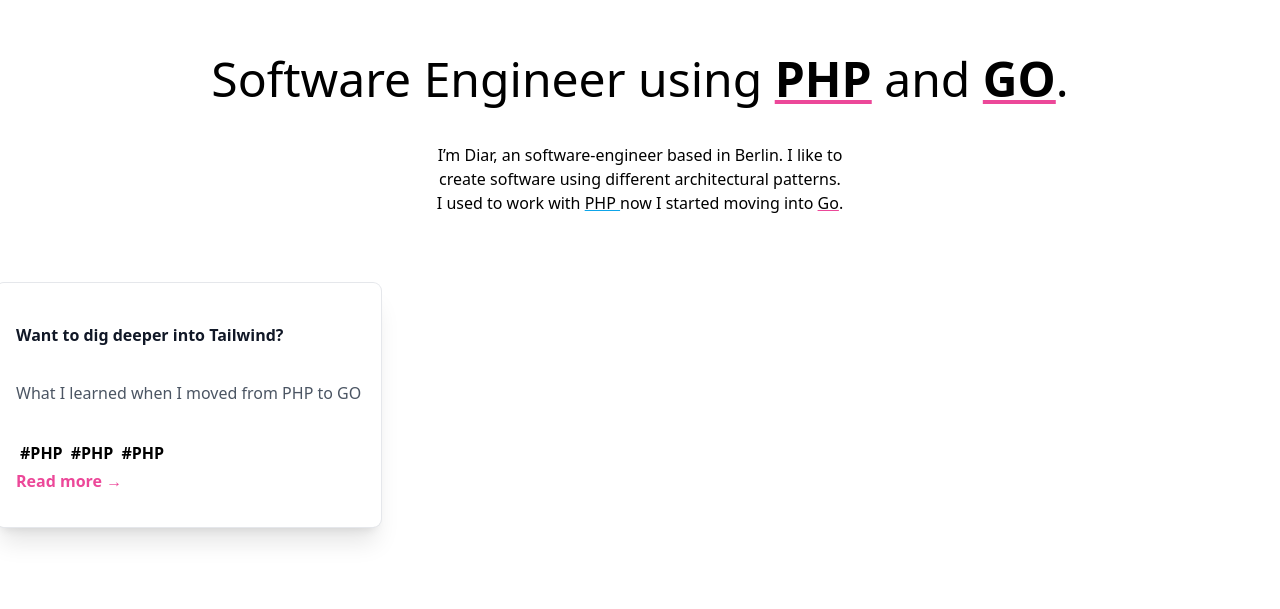
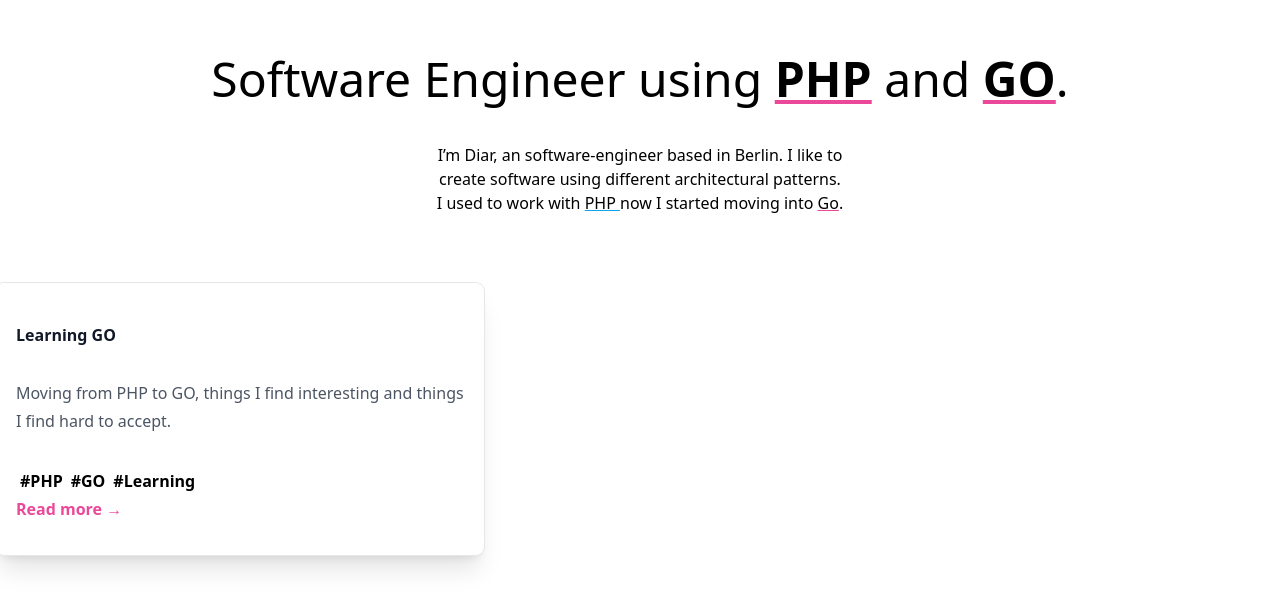
Before and after one commit to Diarselimi/diarselimi.github.io-old, a Next.js app: page / in a window 1280 px wide. Shown: the part 105-714 px from the top of the page. Built offline with nearby package versions, Linux system fonts and the light colour scheme.

Commit message:
My first article

```diff
--- a/components/article_preview.tsx
+++ b/components/article_preview.tsx
@@ -1,19 +1,20 @@
 
-function ArticlePreview() {
+function ArticlePreview(props) {
+    const {post} = props;
     return (
         <div className="m-5 px-5 pt-10 pb-8 shadow-xl ring-1 ring-gray-200 sm:max-w-lg sm:rounded-lg">
             <div className="mx-auto max-w-md">
                 <div className="tex-base font-semibold">
-                    <p className="text-gray-900">Want to dig deeper into Tailwind?</p>
+                    <p className="text-gray-900">{post.title}</p>
                 </div>
                 <div className="space-y-6 py-8 text-base leading-7 text-gray-600">
-                    <p>What I learned when I moved from PHP to GO</p>
+                    <p>{post.description}</p>
                 </div>
                 <div className="text-base font-semibold leading-7">
                     <p>
-                        <a className="m-1" href="/tag/php">#PHP</a>
-                        <a className="m-1" href="/tag/php">#PHP</a>
-                        <a className="m-1" href="/tag/php">#PHP</a>
+                        {post.tags.map((tag) => (
+                            <a className="m-1" href={"/tag/"+tag}>#{tag}</a>
+                        ))}
                     </p>
                     <p>
                         <a href="https://tailwindcss.com/docs" className="text-pink-500 hover:text-pink-900">Read more &rarr;</a>
--- a/package.json
+++ b/package.json
@@ -9,6 +9,8 @@
     "lint": "next lint"
   },
   "dependencies": {
+    "fs": "^0.0.1-security",
+    "gray-matter": "^4.0.3",
     "next": "12.2.5",
     "react": "18.2.0",
     "react-dom": "18.2.0"
--- a/pages/index.js
+++ b/pages/index.js
@@ -1,6 +1,9 @@
 import ArticlePreview from "../components/article_preview";
+import fs from 'fs';
+import matter from "gray-matter";
 
-export default function Home() {
+export default function Home(props) {
+    const {posts} = props;
     return (
         <>
           <div className="mt-40 md:container md:mx-auto md:text-center md:justify-center" >
@@ -14,10 +17,35 @@ export default function Home() {
           <div className="md:container md:mx-auto">
           <div className="">
             <div className="flex flex-wrap pt-12 -mx-6">
-            <ArticlePreview />
+                {posts.map(post =>
+                    (
+                    <ArticlePreview post={post.data} />
+                ))}
             </div>
           </div>
           </div>
         </>
     )
 }
+
+export async function getStaticProps() {
+    const files = fs.readdirSync("posts");
+
+    const posts = files.map((file) => {
+        const slug = file.replace(".md", "");
+        const content = fs.readFileSync(`posts/${file}`, "utf-8");
+        const parsedContent = matter(content);
+
+        const {data} = parsedContent;
+        return {
+            slug,
+            data
+        }
+    });
+
+    return {
+        props: {
+            posts
+        }
+    }
+}
--- /dev/null
+++ b/posts/learning-go-after-years-in-php.md
@@ -0,0 +1,13 @@
+---
+title: Learning GO
+description: Moving from PHP to GO, things I find interesting and things I find hard to accept.
+created_at: 2022-08-27T23:23:2300
+tags:
+    - PHP
+    - GO
+    - Learning
+---
+
+# The main content
+# One morning, when Gregor Samsa woke from troubled dreams.
+One morning, when Gregor Samsa woke from troubl
```
Also changed, not shown: 1 other file (tests, documents, lock files or other folders). Lines whose indentation alone changed are shown as unchanged.
